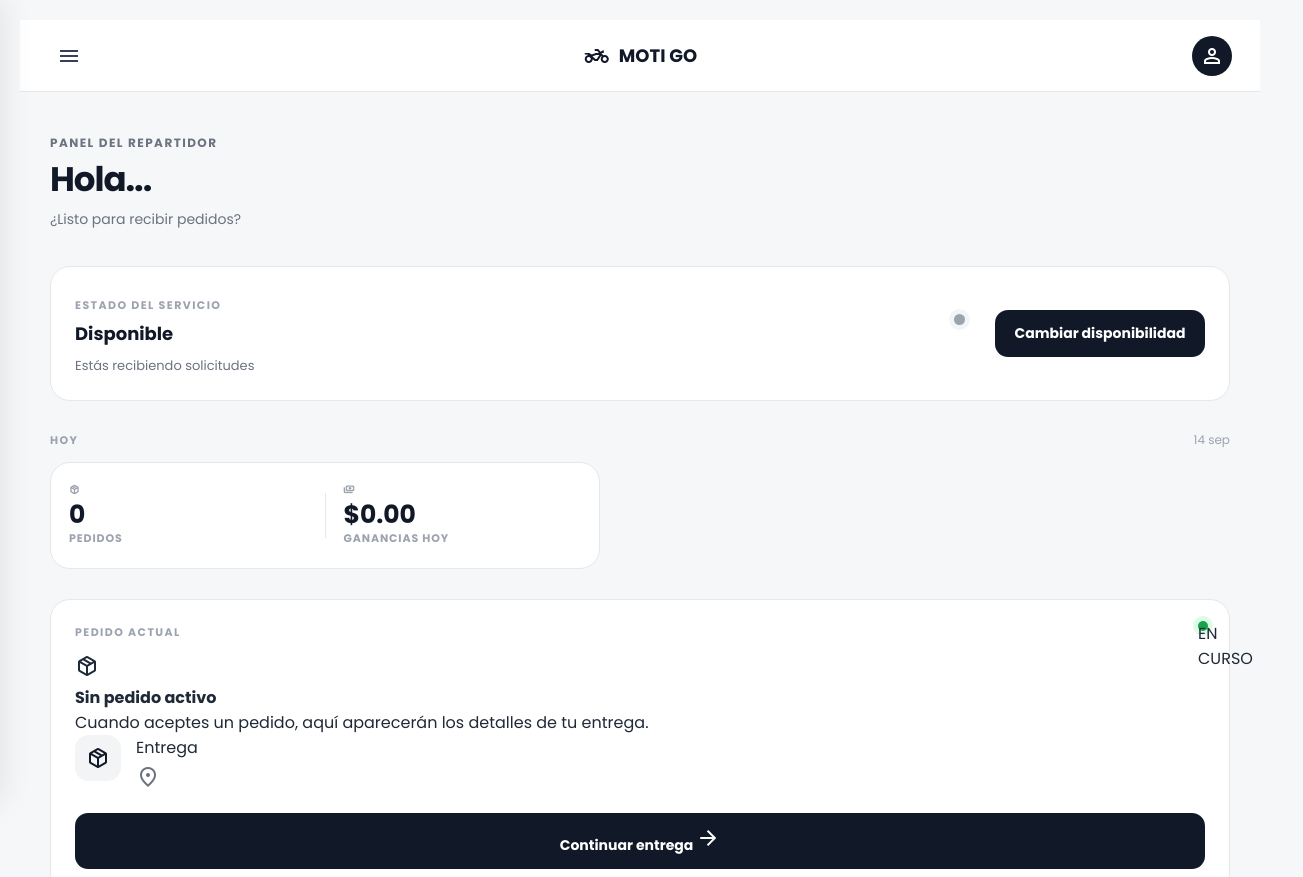
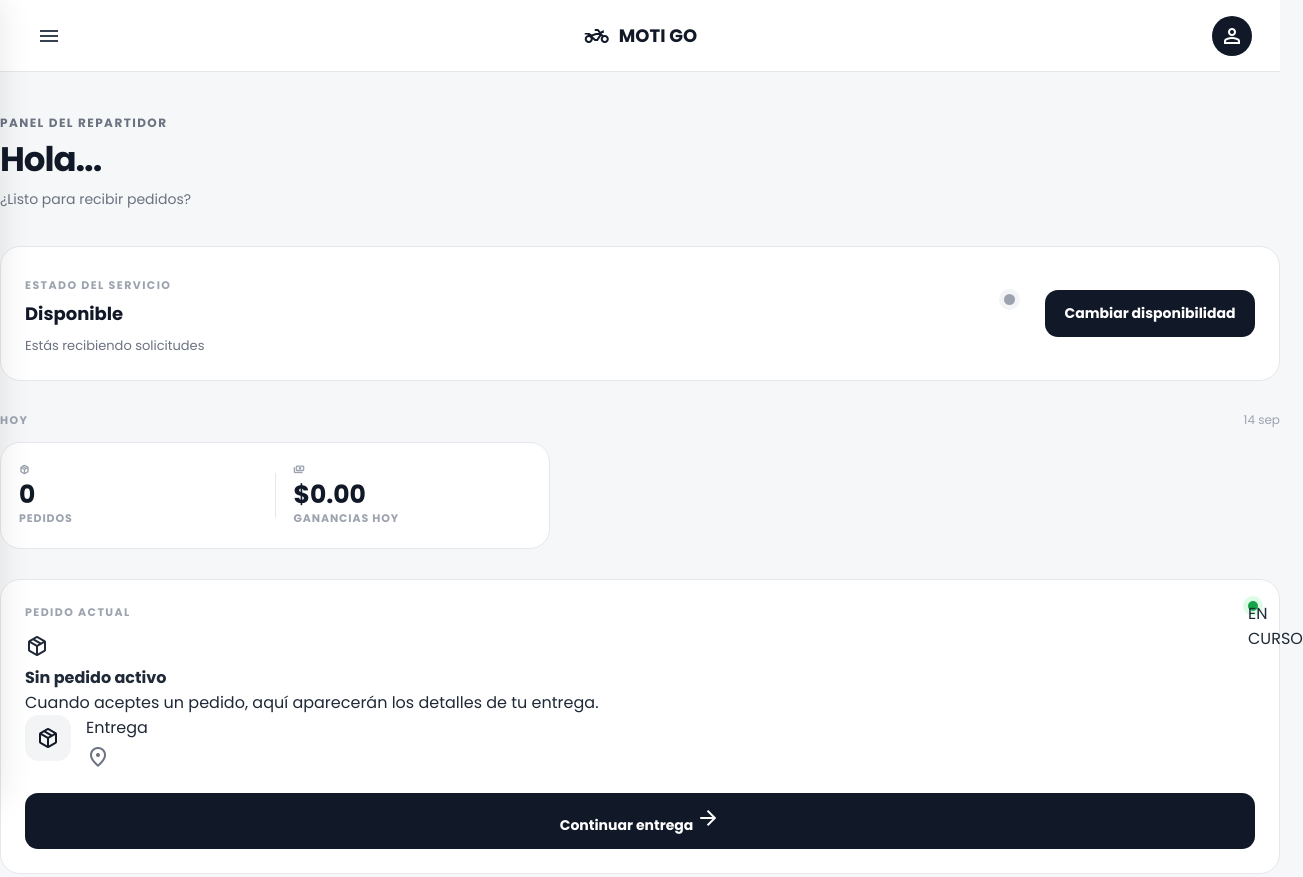
Before and after one commit to SPARTAN-175/moti-go, a plain HTML site: page pages/dashboard-repartidor.html in a window 1280 px wide. Shown: the top 877 px of the page, 1303 px wide, since content can reach past the window. Drawn offline with nearby package versions, Linux system fonts and the light colour scheme; no server answers.

Commit message:
Update conductor.css

```diff
--- a/css/conductor.css
+++ b/css/conductor.css
@@ -2703,3 +2703,71 @@
         font-size: 14px;
     }
 }
+
+/* =========================================================
+   MOTI GO — CONTENIDO A TODO EL ANCHO
+   ÚLTIMO AJUSTE DE CONTENEDOR
+   ========================================================= */
+
+body {
+    margin: 0 !important;
+    padding: 0 !important;
+}
+
+.go-app {
+    width: 100vw !important;
+    max-width: none !important;
+    margin: 0 !important;
+    padding: 0 !important;
+}
+
+.go-header {
+    width: 100vw !important;
+    max-width: none !important;
+    margin: 0 !important;
+}
+
+.go-main {
+    width: 100vw !important;
+    max-width: none !important;
+    margin: 0 !important;
+    padding-left: 0 !important;
+    padding-right: 0 !important;
+}
+
+/* Las vistas internas llegan hasta los extremos */
+#singlePageViews,
+.dashboard-view {
+    width: 100% !important;
+    max-width: none !important;
+    margin-left: 0 !important;
+    margin-right: 0 !important;
+}
+
+/* =========================================================
+   CONSERVAR RESPIRACIÓN INTERNA DEL CONTENIDO
+   ========================================================= */
+
+/*
+   El fondo ocupa toda la pantalla.
+   El contenido conserva su separación interior.
+*/
+
+#singlePageViews {
+    padding-left: 20px;
+    padding-right: 20px;
+}
+
+@media (min-width: 800px) {
+    #singlePageViews {
+        padding-left: 30px;
+        padding-right: 30px;
+    }
+}
+
+@media (max-width: 380px) {
+    #singlePageViews {
+        padding-left: 14px;
+        padding-right: 14px;
+    }
+}
```
